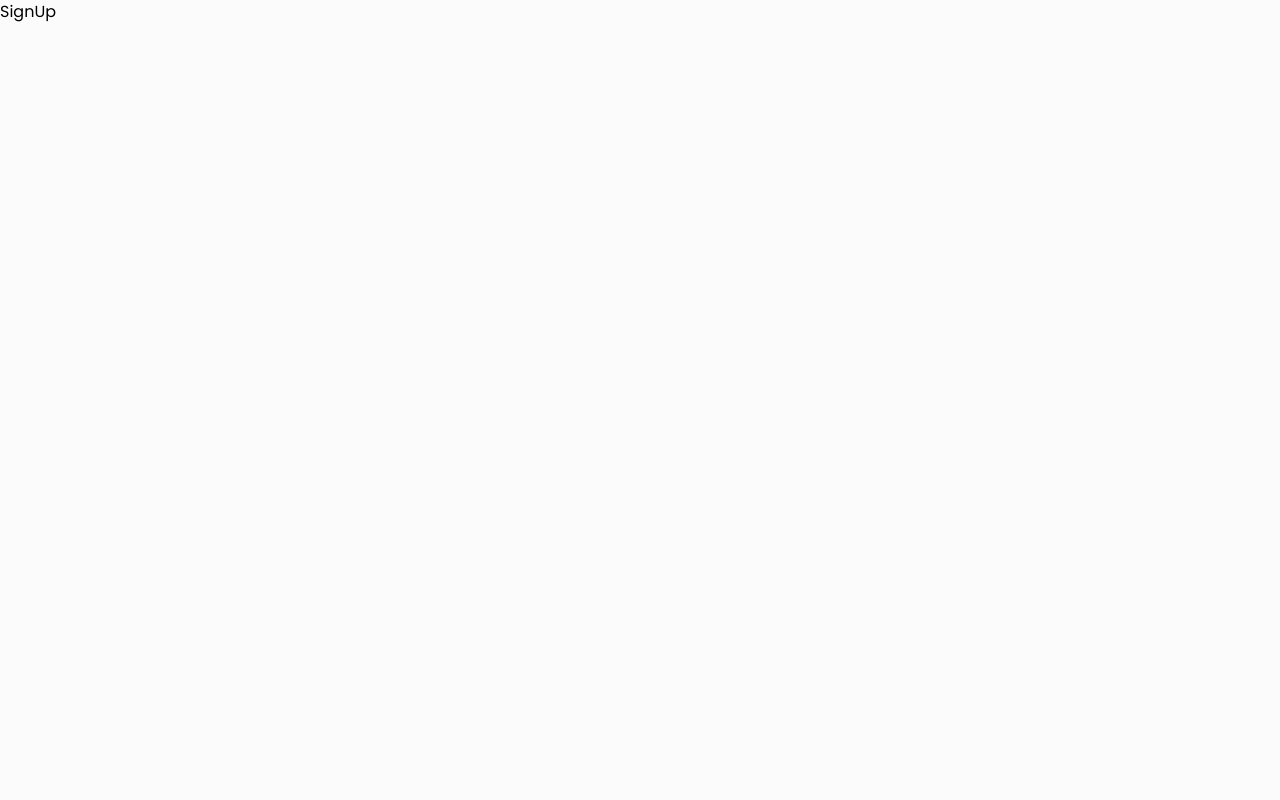
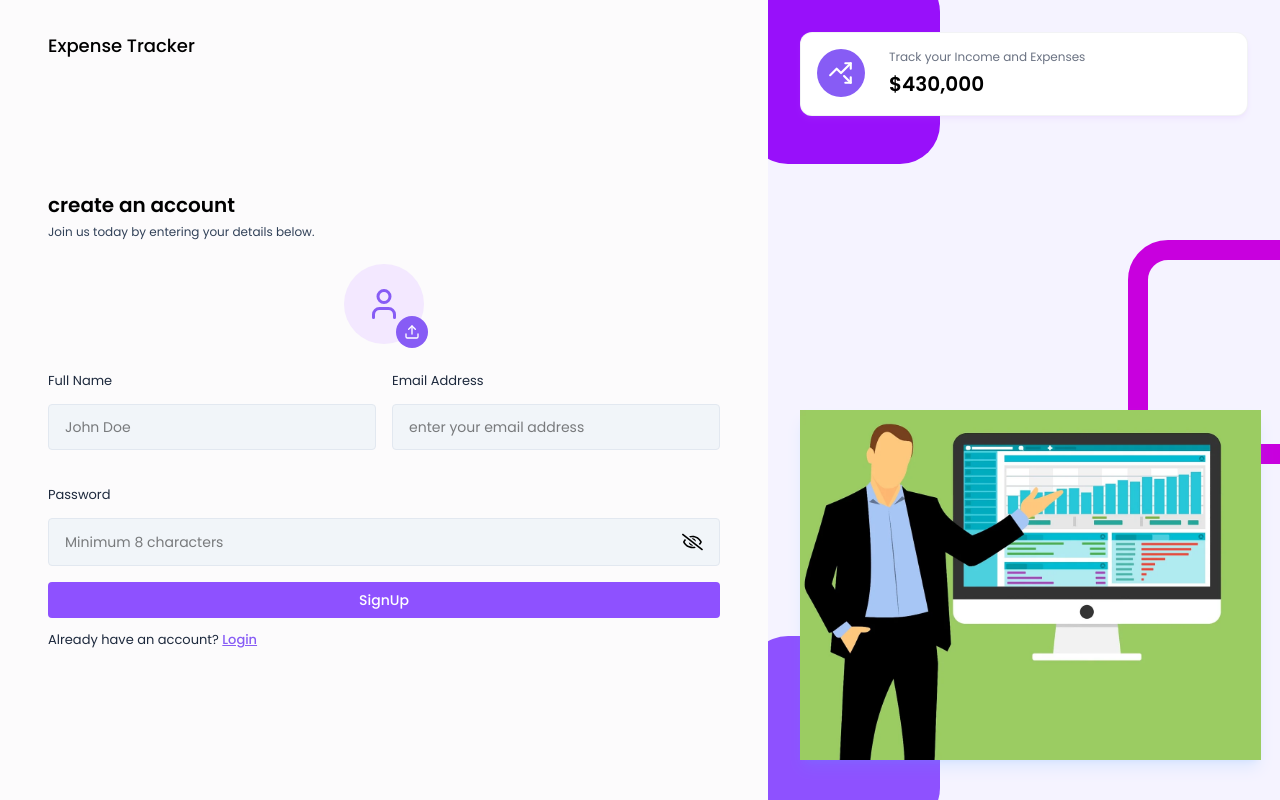
Before and after one commit to ranjithRW/expensetracker, a React (Vite) app in the folder Frontend/personal-expense-tracker/: page /signup in a window 1280 px wide. Built offline with nearby package versions, Linux system fonts and the light colour scheme.

Commit message:
add:signup and login page ui design

```diff
--- a/Frontend/personal-expense-tracker/src/components/Inputs/Input.jsx
+++ b/Frontend/personal-expense-tracker/src/components/Inputs/Input.jsx
@@ -10,9 +10,9 @@ const Input = ({ value, placeholder, type, label, onChange }) => {
     return (
         <div>
             <label className='text-[13px] text-slate-800'>{label}</label>
-            <div>
+            <div className='input-box'>
                 <input
-                    tye={type == 'password' ? showPassword ? "text" : "password" : type}
+                    type={type == 'password' ? showPassword ? "text" : "password" : type}
                     placeholder={placeholder}
                     className='w-full bg-transparent outline-none'
                     value={value}
--- /dev/null
+++ b/Frontend/personal-expense-tracker/src/components/Inputs/ProfilePhotoSelector.jsx
@@ -0,0 +1,71 @@
+import React, { useRef, useState } from 'react'
+import { LuUser, LuUpload, LuTrash } from 'react-icons/lu'
+const ProfilePhotoSelector = ({ image, setImage }) => {
+
+    const inputRef = useRef(null);
+    const [previewUrl, setPreviewUrl] = useState(image);
+
+    const handleImageChange = (event) => {
+        const file = event.target.files[0];
+        if (file) {
+            //update the image state
+            setImage(file);
+            //generate preview url from the file
+
+            const preview = URL.createObjectURL(file);
+            setPreviewUrl(preview);
+
+        }
+    };
+
+    const handleRemoveImage = () => {
+        setImage(null);
+        setPreviewUrl(null);
+    };
+
+
+    const onChooseFile = () => {
+        inputRef.current.click();
+    }
+    return <div className='flex justify-center mb-6'>
+        <input
+            type="file"
+            accept="image/*"
+            ref={inputRef}
+            onChange={handleImageChange}
+            className='hidden'
+        />
+
+        {!image ? (
+            <div className='w-20 h-20 flex items-center justify-center bg-purple-100 rounded-full relative'>
+                <LuUser className='text-4xl text-primary' />
+                <button
+                    type="button"
+                    onClick={onChooseFile}
+                    className='bg-primary w-8 h-8 flex items-center justify-center text-white rounded-full absolute -bottom-1 -right-1'
+                >
+                    <LuUpload />
+                </button>
+            </div>
+        ) : (
+            <div className='relative '>
+                <img
+                    src={previewUrl}
+                    alt="Profile Preview"
+                    className='w-20 h-20 rounded-full object-cover mb-2'
+                />
+                <button
+                    type="button"
+                    onClick={handleRemoveImage}
+                    className='bg-red-500 w-8 h-8 flex items-center justify-center text-white rounded-full absolute -bottom-1 -right-1'
+                >
+                    <LuTrash />
+                </button>
+            </div>
+        )}
+
+
+    </div>
+
+}
+export default ProfilePhotoSelector
--- a/Frontend/personal-expense-tracker/src/index.css
+++ b/Frontend/personal-expense-tracker/src/index.css
@@ -20,3 +20,12 @@
         overflow-x: hidden;
     }
 }
+
+
+.input-box{
+    @apply w-full flex justify-between gap-3 text-sm text-black bg-slate-100 rounded px-4 py-3 mb-4 mt-3 border border-slate-200 outline-none;
+}
+
+.btn-primary {
+    @apply w-full text-sm font-medium text-white bg-violet-500 p-2 rounded hover:bg-violet-600 transition duration-300 cursor-pointer;
+}
--- a/Frontend/personal-expense-tracker/src/pages/Auth/Login.jsx
+++ b/Frontend/personal-expense-tracker/src/pages/Auth/Login.jsx
@@ -2,6 +2,7 @@ import React, { useState } from 'react'
 import AuthLayout from '../../components/layouts/AuthLayout'
 import { useNavigate } from 'react-router-dom'
 import Input from '../../components/Inputs/input'
+import { Link } from 'react-router-dom'
 
 const Login = () => {
 
@@ -13,23 +14,58 @@ const Login = () => {
   const navigate = useNavigate();
 
   //handle login function
- const handleLogin =async(e)=>{
- }
+  const handleLogin = async (e) => {
+    e.preventDefault();
+
+
+    if(!validateEmail(email)){
+      seterror("Please enter a valid email address");
+      return;
+    }
+
+    if(!password || password.length < 8){
+      seterror("Password must be at least 8 characters long");
+      return;
+    }
+
+    seterror("");
+
+    //here login api call
+
+
+  }
 
   return (
     <AuthLayout>
       <div className='lg:w-[70%] h-3/4 md:h-full flex flex-col justify-center'>
         <h3 className='text-xl font-semibold text-black'>Welcome Back</h3>
-        <p className='text-xs text-slate-700 mt-[5px] mb-0'>Please enter your details</p>
+        <p className='text-xs text-slate-700 mt-[5px] mb-10'>Please enter your details</p>
 
         <form onSubmit={handleLogin}>
           <Input
             value={email}
-            onChange={(e) => setemail(e.target.value)}
+            onChange={(target) => setemail(target.value)}
             label="Email Address"
-            placeholder="Enter your email"
+            placeholder="obito@gmail.com"
             type="text"
           />
+          <Input
+            value={password}
+            onChange={(target) => setpassword(target.value)}
+            label="Password"
+            placeholder="Minimum 8 characters"
+            type="password"
+          />
+
+
+
+          {error && <p className='text-red-500 text-xs my-2'>{error}</p>}
+
+          <button type="submit" className='btn-primary'>LOGIN</button>
+
+          <p className='text-[13px] text-slate-800 mt-3'>Don't have an account?{" "}
+            <Link className="font-medium text-primary underline" to="/signup" >SignUp</Link>
+          </p>
         </form>
 
       </div>
--- a/Frontend/personal-expense-tracker/src/pages/Auth/SignUp.jsx
+++ b/Frontend/personal-expense-tracker/src/pages/Auth/SignUp.jsx
@@ -1,8 +1,76 @@
 import React from 'react'
+import { useState } from 'react'; ``
+import AuthLayout from '../../components/layouts/AuthLayout'
+import { useNavigate } from 'react-router-dom'
+import Input from '../../components/Inputs/input'
+import { Link } from 'react-router-dom'
+import ProfilePhotoSelector from '../../components/Inputs/ProfilePhotoSelector'
 
 const SignUp = () => {
+
+  const [profilePic, setprofilePic] = useState(null);
+  const [fullName, setfullName] = useState("");
+  const [email, setemail] = useState("");
+  const [password, setpassword] = useState("");
+  const [error, seterror] = useState(null);
+
+  const navigate = useNavigate();
+
+  //handle signup function
+  const handleSignUp = async (e) => {
+    // e.preventDefault();
+  }
   return (
-    <div>SignUp</div>
+    <AuthLayout>
+      <div className='lg:w-[100%] h-auto md:h-full mt-10 md:mt-0 flex flex-col justify-center'>
+        <h3 className='text-xl font-semibold text-black'>create an account</h3>
+        <p className='text-xs text-slate-700 mt-[5px] mb-6'>Join us today by entering your details below.</p>
+
+
+        <form onSubmit={handleSignUp}>
+
+          <ProfilePhotoSelector image={profilePic} setImage={setprofilePic} />
+
+
+          <div className='grid grid-cols-1 md:grid-cols-2 gap-4'>
+            <Input
+              value={fullName}
+              onChange={(target) => setfullName(target.value)}
+              label="Full Name"
+              placeholder="John Doe"
+              type="text"
+            />
+            <Input
+              value={email}
+              onChange={(target) => setemail(target.value)}
+              label="Email Address"
+              placeholder="enter your email address"
+              type="text"
+            />
+            <div className='col-span-2'>
+              <Input
+                value={password}
+                onChange={(target) => setpassword(target.value)}
+                label="Password"
+                placeholder="Minimum 8 characters"
+                type="password"
+              />
+            </div>
+          </div>
+
+          {error && <p className='text-red-500 text-xs my-2'>{error}</p>}
+          <button type="submit" className='btn-primary'>SignUp</button>
+          <p className='text-[13px] text-slate-800 mt-3'>Already have an account?{" "}
+            <Link className="font-medium text-primary underline" to="/login" >Login</Link>
+          </p>
+
+        </form>
+      </div>
+
+
+
+
+    </AuthLayout>
   )
 }
 
```
